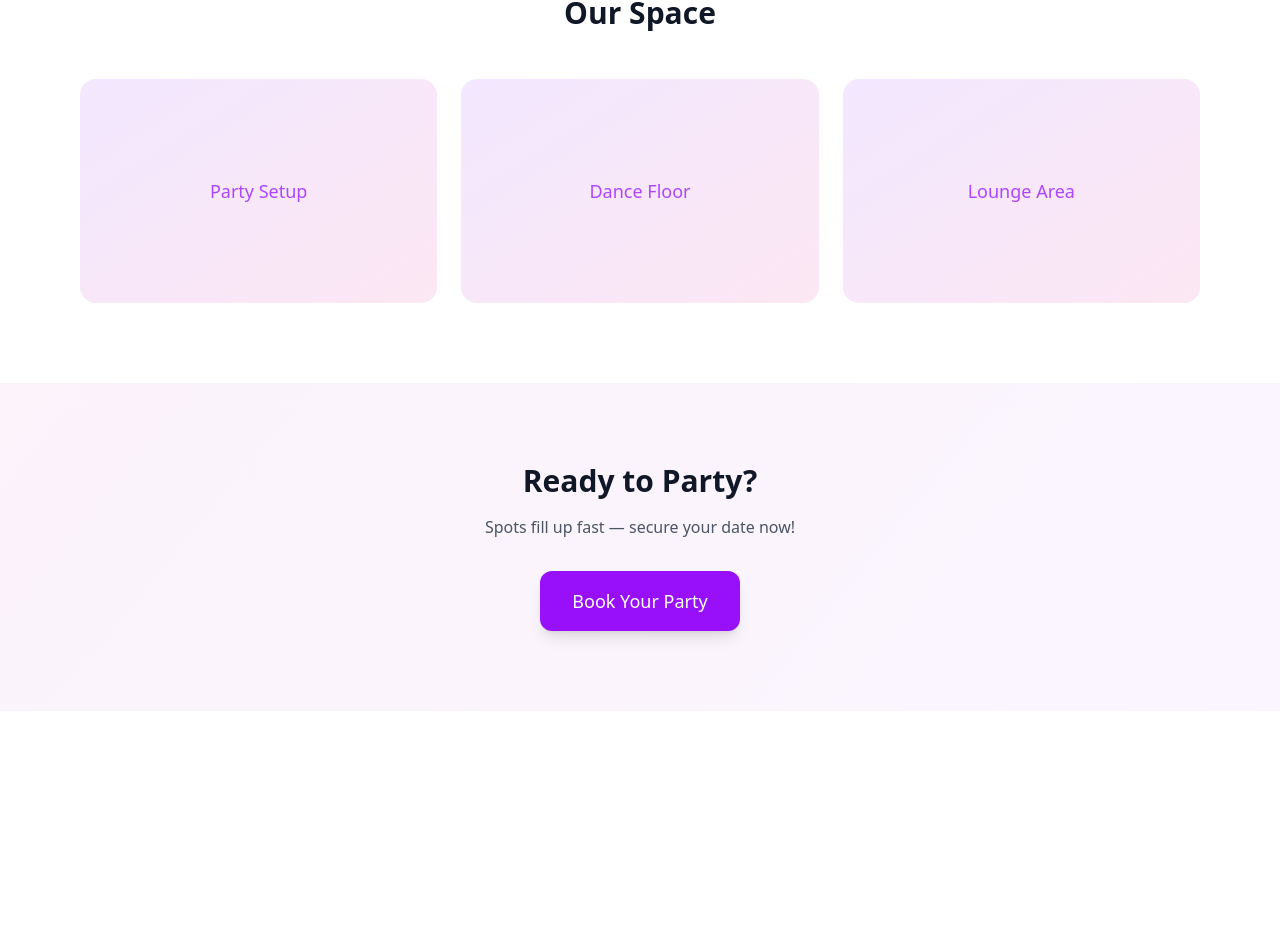
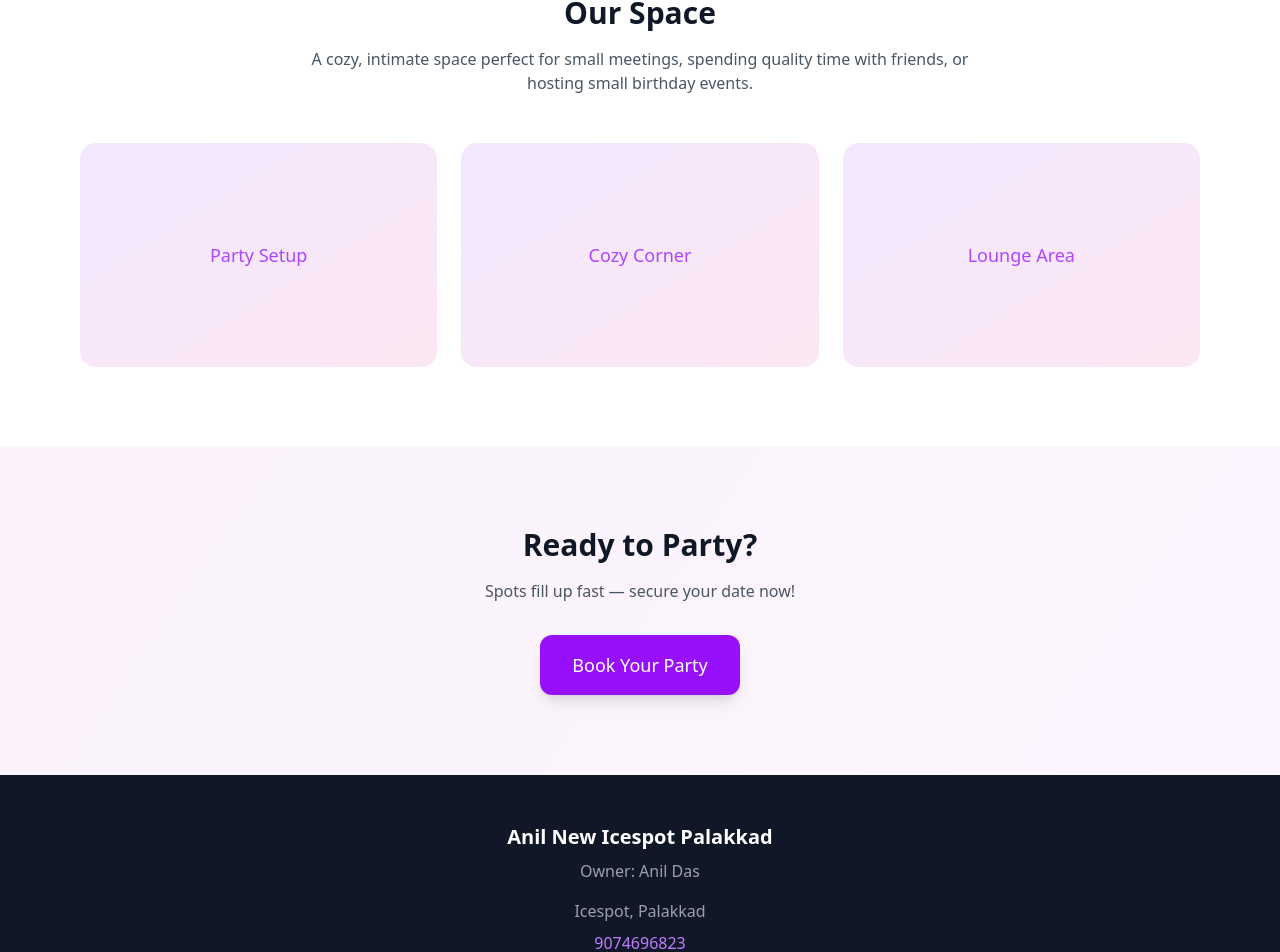
Before and after one commit to Akhildas-ts/mini-party, a React app in the folder frontend/: page / in a window 1280 px wide. Shown: the part 865-1817 px from the top of the page. Before the commit the page ends 1576 px from the top, so only its background shows below. Built offline with nearby package versions, Linux system fonts and the light colour scheme; the HTML template or start-up script is replaced by a standard one.

Commit message:
Final Admin and UI updates for Icespot Palakkad

```diff
--- a/frontend/src/App.jsx
+++ b/frontend/src/App.jsx
@@ -13,6 +13,7 @@ function App() {
         <Route path="/" element={<Home />} />
         <Route path="/book" element={<BookingForm />} />
         <Route path="/confirmation" element={<Confirmation />} />
+        <Route path="/admin" element={<AdminDashboard />} />
         <Route path="/manage-bookings" element={<AdminDashboard />} />
       </Routes>
     </div>
--- a/frontend/src/pages/Home.jsx
+++ b/frontend/src/pages/Home.jsx
@@ -42,14 +42,18 @@ export default function Home() {
         </div>
       </section>
 
-      {/* Gallery Placeholder */}
+      {/* Our Space */}
       <section className="bg-white py-20">
         <div className="max-w-6xl mx-auto px-4">
-          <h2 className="text-3xl font-bold text-center text-gray-900 mb-12">
+          <h2 className="text-3xl font-bold text-center text-gray-900 mb-4">
             Our Space
           </h2>
+          <p className="text-center text-gray-600 mb-12 max-w-2xl mx-auto">
+            A cozy, intimate space perfect for small meetings, spending quality
+            time with friends, or hosting small birthday events.
+          </p>
           <div className="grid md:grid-cols-3 gap-6">
-            {['Party Setup', 'Dance Floor', 'Lounge Area'].map((label) => (
+            {['Party Setup', 'Cozy Corner', 'Lounge Area'].map((label) => (
               <div
                 key={label}
                 className="bg-gradient-to-br from-purple-100 to-pink-100 rounded-2xl h-56 flex items-center justify-center text-purple-500 text-lg font-medium"
@@ -76,6 +80,25 @@ export default function Home() {
           Book Your Party
         </Link>
       </section>
+
+      {/* Footer */}
+      <footer className="bg-gray-900 text-gray-300 py-12">
+        <div className="max-w-6xl mx-auto px-4 text-center">
+          <h3 className="text-xl font-bold text-white mb-2">
+            Anil New Icespot Palakkad
+          </h3>
+          <p className="text-gray-400 mb-4">Owner: Anil Das</p>
+          <p className="text-gray-400 mb-2">Icespot, Palakkad</p>
+          <p>
+            <a
+              href="tel:9074696823"
+              className="text-purple-400 hover:text-purple-300 transition font-medium"
+            >
+              9074696823
+            </a>
+          </p>
+        </div>
+      </footer>
     </main>
   )
 }
```
Also changed, not shown: 1 other file (tests, documents, lock files or other folders).
